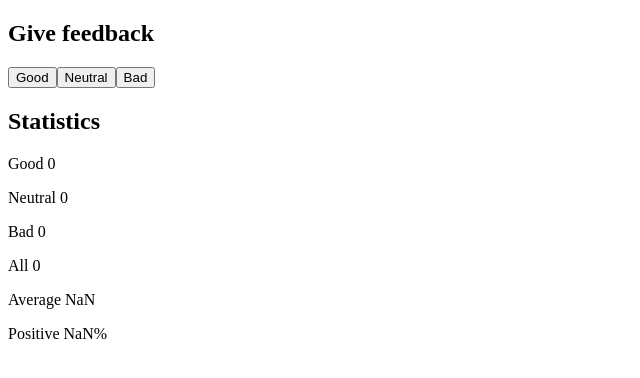
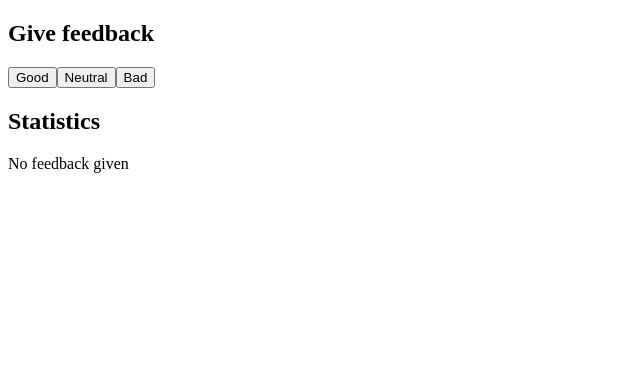
Before and after one commit to eedea/FullStackOpen, a React (Create React App) app in the folder part1/unicafe/: page / in a window 1280 px wide. Shown: the top 378 px of the page, without its empty margins (0-640 px from the left). Built offline with nearby package versions, Linux system fonts and the light colour scheme.

Commit message:
1.9: unicafe step4

```diff
--- a/part1/unicafe/src/App.js
+++ b/part1/unicafe/src/App.js
@@ -24,6 +24,14 @@ const Results = ({ good, bad, neutral }) => {
 };
 
 const Statistics = ({ good, bad, neutral }) => {
+  const all = good + bad + neutral;
+  if (all === 0)
+    return (
+      <>
+        <Title text="Statistics" />
+        <p>No feedback given</p>
+      </>
+    );
   return (
     <>
       <Title text="Statistics" />
```
